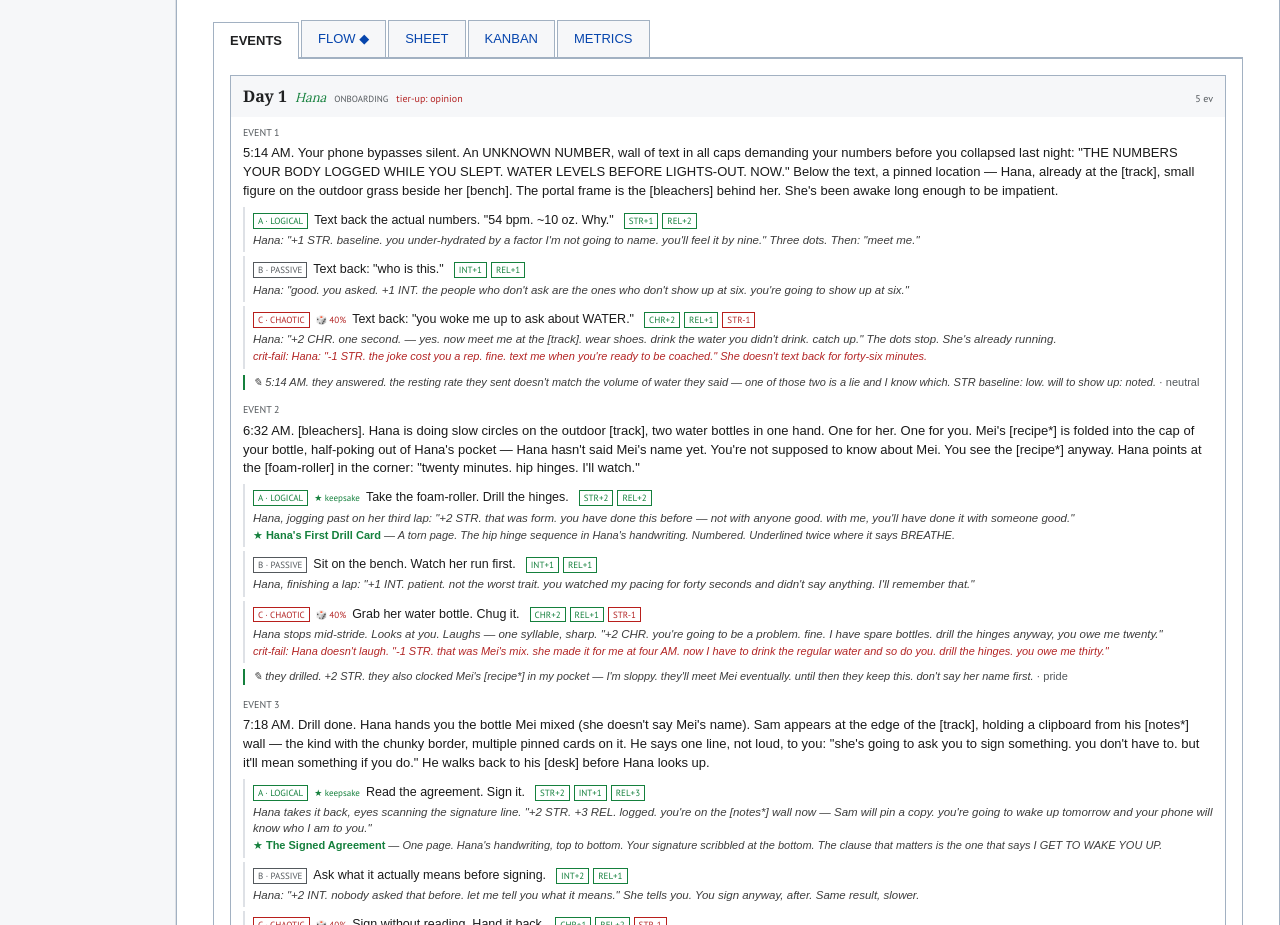
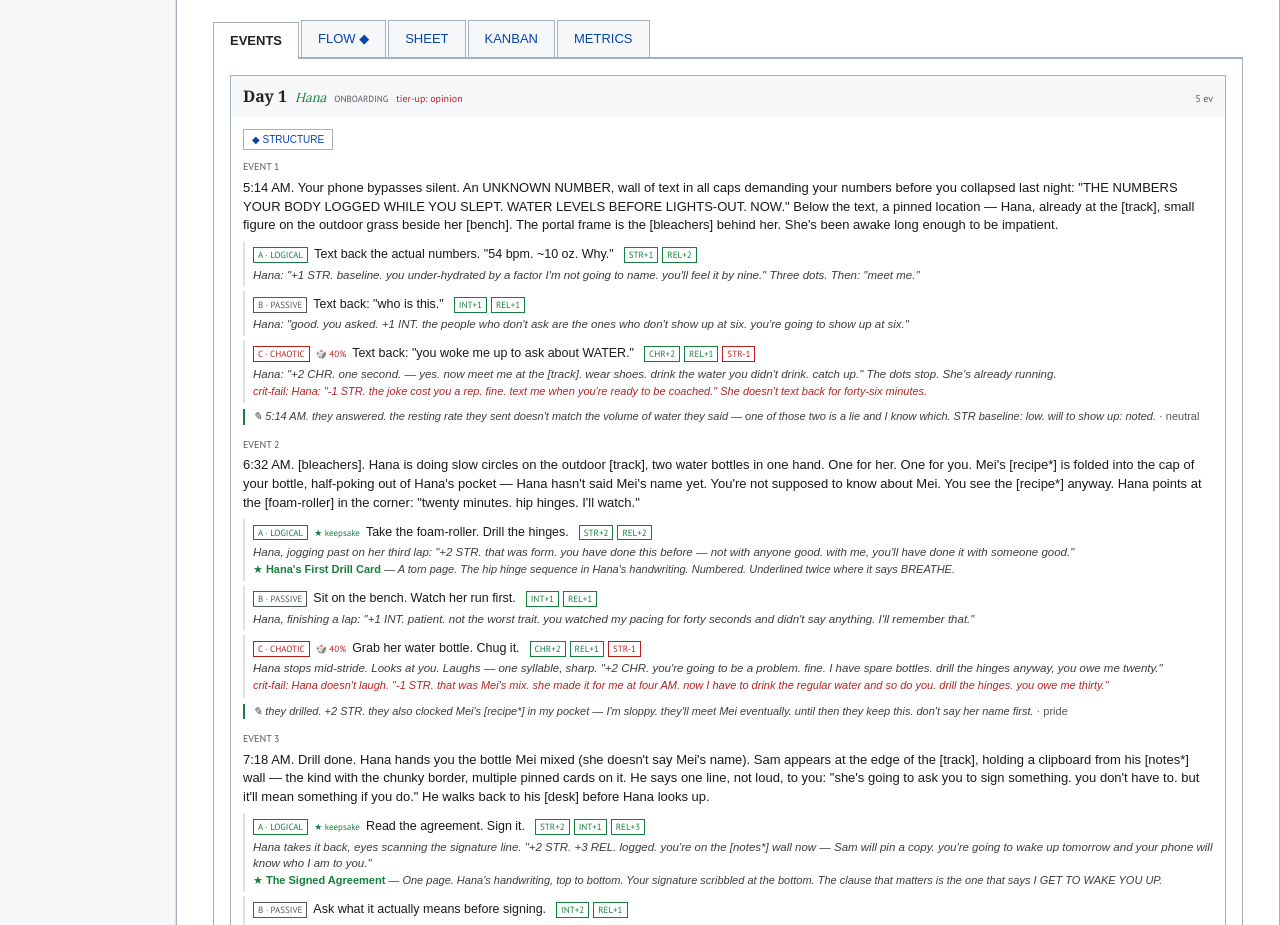
Before and after one commit to cybervaldez/myliar-website, a Next.js app: page /campaigns/main-line in a window 1280 px wide. Shown: the part 1180-2105 px from the top of the page. Built offline with nearby package versions, Linux system fonts and the light colour scheme.

Commit message:
deploy: sync website/ from monorepo @ 4c9a0f2

```diff
--- /dev/null
+++ b/app/campaigns/[id]/DayDiagram.tsx
@@ -0,0 +1,43 @@
+"use client";
+
+// A per-day STRUCTURE drill-down (the deferred per-day mermaid): a small lazy
+// client island inside each day in the Events view. Renders the day's
+// event→choice trichotomy tree on demand (role-colored; ⚑ sets a flag, ↩ reads
+// one, ★ item, 🎲 dice, ⤷ callback scenario). Mermaid loads from CDN at runtime
+// only when a day's diagram is opened — keeps the static page light.
+
+import { useState, useRef } from "react";
+
+type MermaidLike = { initialize: (o: Record<string, unknown>) => void; render: (id: string, src: string) => Promise<{ svg: string }> };
+
+export function DayDiagram({ src, uid }: { src: string; uid: string }) {
+  const [open, setOpen] = useState(false);
+  const [loaded, setLoaded] = useState(false);
+  const ref = useRef<HTMLDivElement>(null);
+
+  const render = async () => {
+    if (loaded || !ref.current) return;
+    try {
+      const load = new Function("u", "return import(u)") as (u: string) => Promise<{ default: MermaidLike }>;
+      const mermaid = (await load("https://cdn.jsdelivr.net/npm/mermaid@11/dist/mermaid.esm.min.mjs")).default;
+      mermaid.initialize({ startOnLoad: false, theme: "neutral", flowchart: { htmlLabels: true, curve: "basis" } });
+      const { svg } = await mermaid.render(`dd-${uid}`, src);
+      if (ref.current) ref.current.innerHTML = svg;
+      setLoaded(true);
+    } catch (e) {
+      if (ref.current) ref.current.textContent = `mermaid error: ${String(e)}`;
+    }
+  };
+
+  return (
+    <div className="mb-2">
+      <button
+        onClick={() => { const next = !open; setOpen(next); if (next) render(); }}
+        className="text-[10px] uppercase tracking-[0.08em] border border-[#a2b1c2] text-[#0645ad] px-2 py-0.5 hover:bg-[#f1f4f8]"
+      >
+        ◆ {open ? "hide structure" : "structure"}
+      </button>
+      <div ref={ref} className={`mt-2 overflow-auto border border-[#dee1e6] bg-[#fbfbfb] p-2 ${open ? "" : "hidden"}`} />
+    </div>
+  );
+}
--- a/app/campaigns/[id]/page.tsx
+++ b/app/campaigns/[id]/page.tsx
@@ -9,6 +9,27 @@ import Link from "next/link";
 import { FandomShell } from "../../_components/FandomShell";
 import { ShareCard, SKINS, campaignCards, campaignDefaultSkin, genreLensCards } from "../../cards/share-card";
 import { CampaignTabs, type ViewRow, type ViewCoach, type ViewMetrics } from "./CampaignTabs";
+import { DayDiagram } from "./DayDiagram";
+
+// per-day STRUCTURE diagram (the trichotomy tree) — built server-side as a
+// mermaid string, rendered lazily by <DayDiagram>.
+function dayMermaid(d: MainlineDay): string {
+  let s = "flowchart LR\n";
+  s += "classDef log fill:#eaf6ee,stroke:#2e7d4f,color:#222;\nclassDef pas fill:#f0f1f3,stroke:#54595d,color:#222;\nclassDef cha fill:#fdecec,stroke:#c0392b,color:#222;\n";
+  d.events.forEach((ev, i) => {
+    const en = `E${i + 1}`;
+    const cb = (ev.scenarioVariants?.length ?? 0) > 0 ? " ⤷" : "";
+    s += `${en}["Event ${i + 1}${cb}"]\n`;
+    ev.choices.forEach((ch) => {
+      const cls = ch.role === "logical" ? "log" : ch.role === "chaotic" ? "cha" : "pas";
+      const deltas = Object.entries(ch.delta).filter(([, v]) => v !== 0).map(([k, v]) => `${k}${v > 0 ? "+" : ""}${v}`).join(" ");
+      const marks = `${ch.grantsAchievement ? " ⚑" : ""}${ch.itemDrop ? " ★" : ""}${ch.diceRoll ? " 🎲" : ""}${(ch.reactionVariants?.length ?? 0) > 0 ? " ↩" : ""}`;
+      const label = `${ch.id.toUpperCase()} ${ch.role}${deltas ? " " + deltas : ""}${marks}`.replace(/["[\]]/g, "");
+      s += `${en} --> ${en}${ch.id}["${label}"]:::${cls}\n`;
+    });
+  });
+  return s;
+}
 
 const PALETTE = [
   { fill: "#fdecec", stroke: "#c0392b" }, { fill: "#eaf1fb", stroke: "#2c5fa8" },
@@ -248,6 +269,7 @@ export default async function CampaignDaysPage({ params }: { params: Promise<{ i
               <span className="ml-auto font-sans text-[10px] text-margin-ink">{d.events.length} ev</span>
             </summary>
             <div className="px-3 py-2 space-y-3">
+              <DayDiagram src={dayMermaid(d)} uid={`${id}-d${d.globalDayIndex}`} />
               {d.events.map((ev, idx) => (
                 <div key={ev.id}>
                   <div className="font-sans text-[10px] uppercase tracking-[0.1em] text-[#54595d] mb-1">Event {idx + 1}</div>
```
